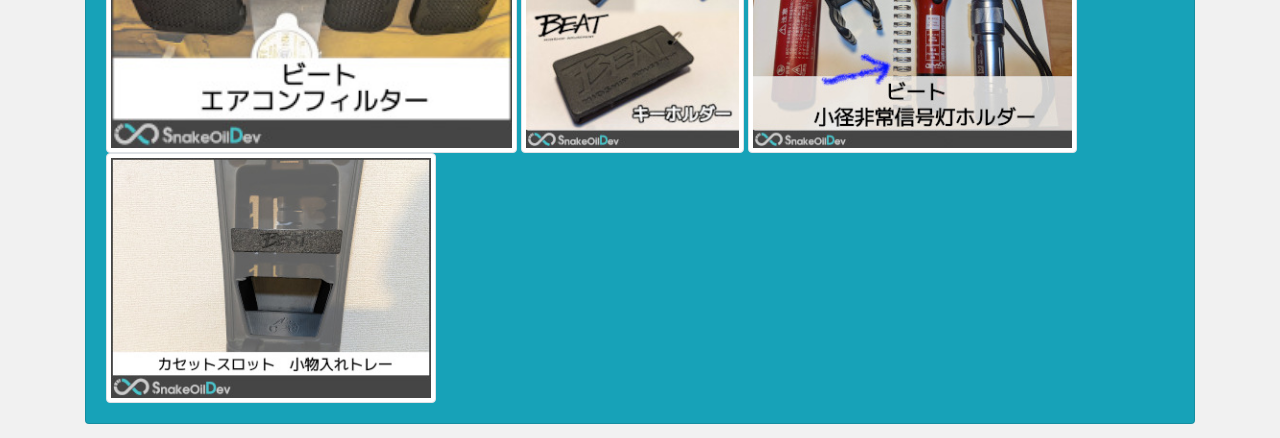
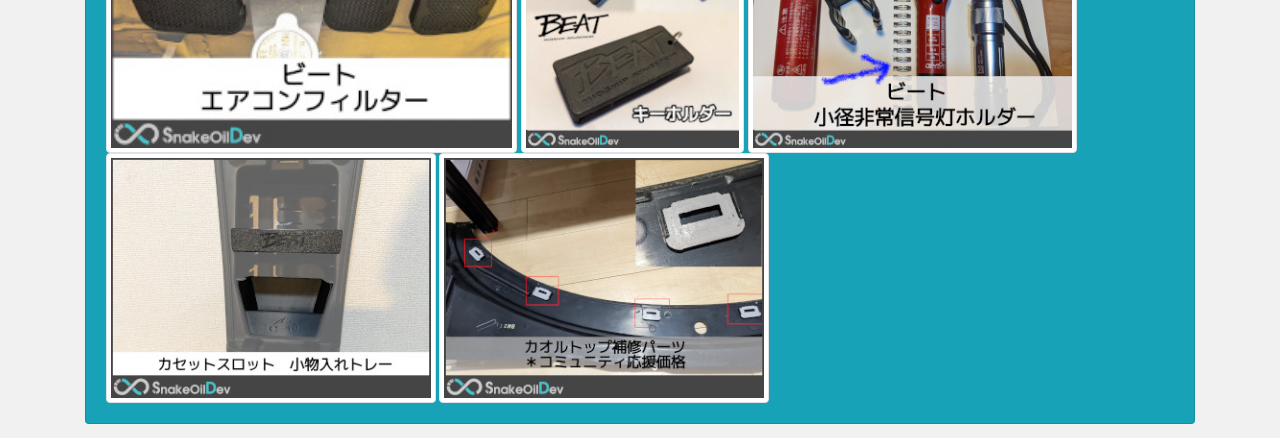
Before and after one commit to ChipCE/chipce.github.io, a plain HTML site: page index.html in a window 1280 px wide. Shown: the part 1082-1520 px from the top of the page. Drawn offline with Linux system fonts and the light colour scheme.

Commit message:
add kaoru top parts

```diff
--- a/index.html
+++ b/index.html
@@ -124,6 +124,7 @@
                             <img class="img-thumbnail product-img" src="./img/products/key-holder.jpg" />
                             <img class="img-thumbnail product-img" src="./img/products/light-holder.jpg" />
                             <img class="img-thumbnail product-img" src="./img/products/tape-tray.jpg" />
+                            <img class="img-thumbnail product-img" src="./img/products/kaoru-top-rf.jpg" />
                         </div>
                     </div>
                 </div>
```
Also changed, not shown: img/products/kaoru-top-rf.jpg (added).
